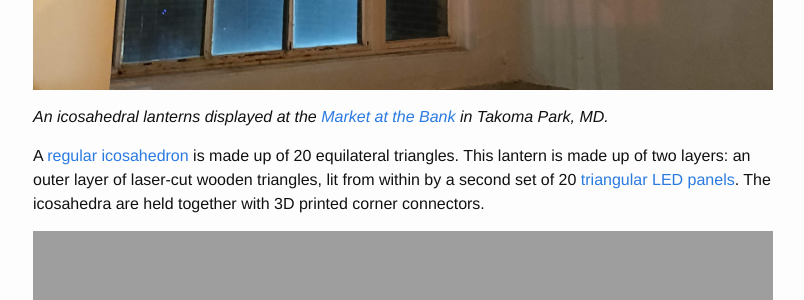
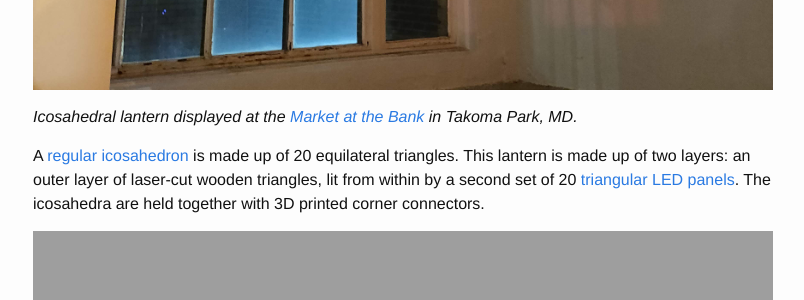
Before and after one commit to patrickfletcher/patrickfletcher.github.io, a Jekyll site: the page built from lights.md, in a window 1280 px wide and 900 px high, scrolled down 1463 px. Shown: the part 152-452 px from the top of the window, without its empty margins (237-1041 px from the left). Built offline with Jekyll 4.4.1, drawn with Linux system fonts in a browser that asks for light colours.

Commit message:
Update lights.md

```diff
--- a/lights.md
+++ b/lights.md
@@ -23,7 +23,7 @@ I designed these triangular LED panels to light my [icosahedral lantern](#icosah
 <img src="{{ site.url }}/assets/led/lantern in bank window.jpg" alt="Icosahedral lantern at the Takoma Park Bank"  style="width: 100%"/>
 </p>
 
-*An icosahedral lanterns displayed at the [Market at the Bank](https://www.marketatthebank.com/) in Takoma Park, MD.*
+*Icosahedral lantern displayed at the [Market at the Bank](https://www.marketatthebank.com/) in Takoma Park, MD.*
 
 A [regular icosahedron](https://en.wikipedia.org/wiki/Regular_icosahedron) is made up of 20 equilateral triangles. This lantern is made up of two layers: an outer layer of laser-cut wooden triangles, lit from within by a second set of 20 [triangular LED panels](#triangular-led-panels). The icosahedra are held together with 3D printed corner connectors.
 
```
